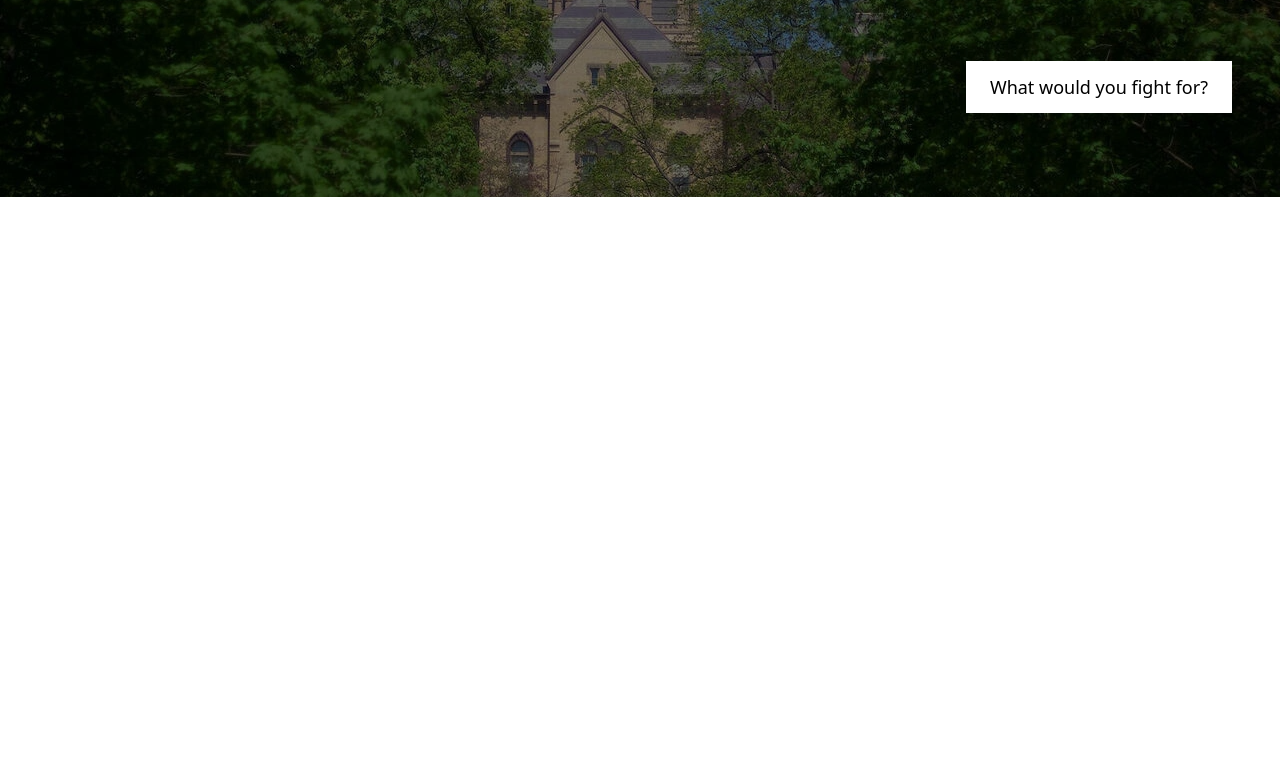
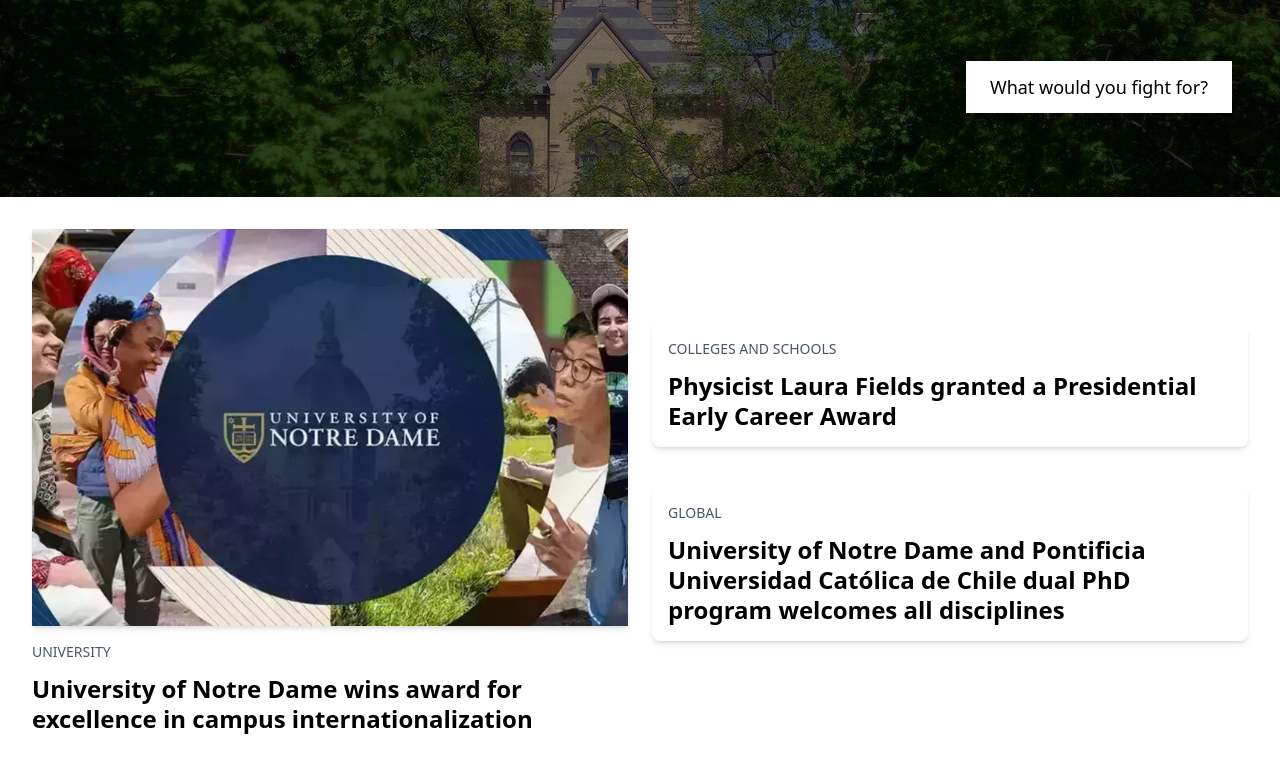
Before and after one commit to tavongamatikiti/notre-dame-clone, a website built with Vite: page index.html in a window 1280 px wide. Shown: the part 515-1281 px from the top of the page. Before the commit the page ends 800 px from the top, so only its background shows below. Built offline with nearby package versions, Linux system fonts and the light colour scheme.

Commit message:
Added article section

```diff
--- a/index.html
+++ b/index.html
@@ -283,6 +283,78 @@
       </div>
     </section>
 
+    <!--    Article section-->
+    <section class="mx-auto max-w-7xl p-4 md:p-6 lg:p-8">
+      <div class="grid gap-6 lg:grid-cols-2 items-start">
+        <article class="group">
+          <figure class="ml-auto">
+            <img
+              src="./src/assets/nafsa_800.webp"
+              alt="Image"
+              class="ml-0 shadow-md"
+            />
+          </figure>
+          <div class="mt-4 space-y-3">
+            <p class="font-extralight uppercase text-gray-600 text-sm">
+              University
+            </p>
+            <h2
+              class="text-xl md:text-2xl font-semibold leading-tight transition-all duration-300"
+            >
+              <a
+                href="https://news.nd.edu/news/university-of-notre-dame-wins-award-for-excellence-in-campus-internationalization/"
+              >
+                University of Notre Dame wins award for excellence in campus
+                internationalization
+              </a>
+            </h2>
+          </div>
+        </article>
+
+        <div class="flex flex-col space-y-6 md:my-auto md:space-y-10">
+          <article
+            class="group hover:bg-gray-100 hover:scale-105 transition-all duration-300 rounded-lg p-4 shadow-md"
+          >
+            <div class="space-y-3">
+              <p class="font-extralight uppercase text-gray-600 text-sm">
+                Colleges and Schools
+              </p>
+              <h2
+                class="text-xl md:text-2xl font-semibold leading-tight transition-all duration-300"
+              >
+                <a
+                  href="https://news.nd.edu/news/physicist-laura-fields-granted-a-presidential-early-career-award/"
+                >
+                  Physicist Laura Fields granted a Presidential Early Career
+                  Award
+                </a>
+              </h2>
+            </div>
+          </article>
+
+          <article
+            class="group hover:bg-gray-100 hover:scale-105 transition-all duration-300 rounded-lg p-4 shadow-md"
+          >
+            <div class="space-y-3">
+              <p class="font-extralight uppercase text-gray-600 text-sm">
+                Global
+              </p>
+              <h2
+                class="text-xl md:text-2xl font-semibold leading-tight transition-all duration-300"
+              >
+                <a
+                  href="https://news.nd.edu/news/university-of-notre-dame-and-pontificia-universidad-católica-de-chile/"
+                >
+                  University of Notre Dame and Pontificia Universidad Católica
+                  de Chile dual PhD program welcomes all disciplines
+                </a>
+              </h2>
+            </div>
+          </article>
+        </div>
+      </div>
+    </section>
+
     <script type="module" src="/src/main.js"></script>
   </body>
 </html>
```
